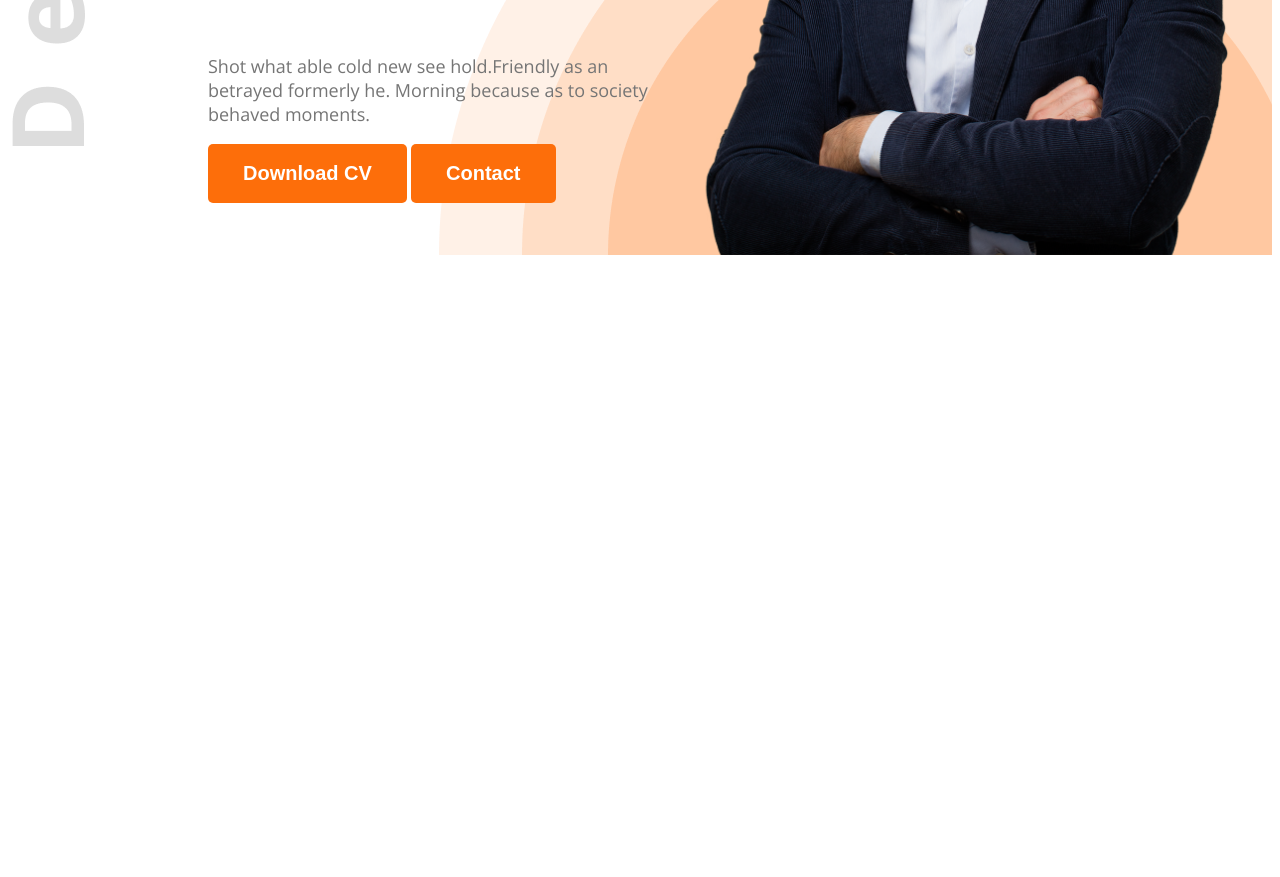
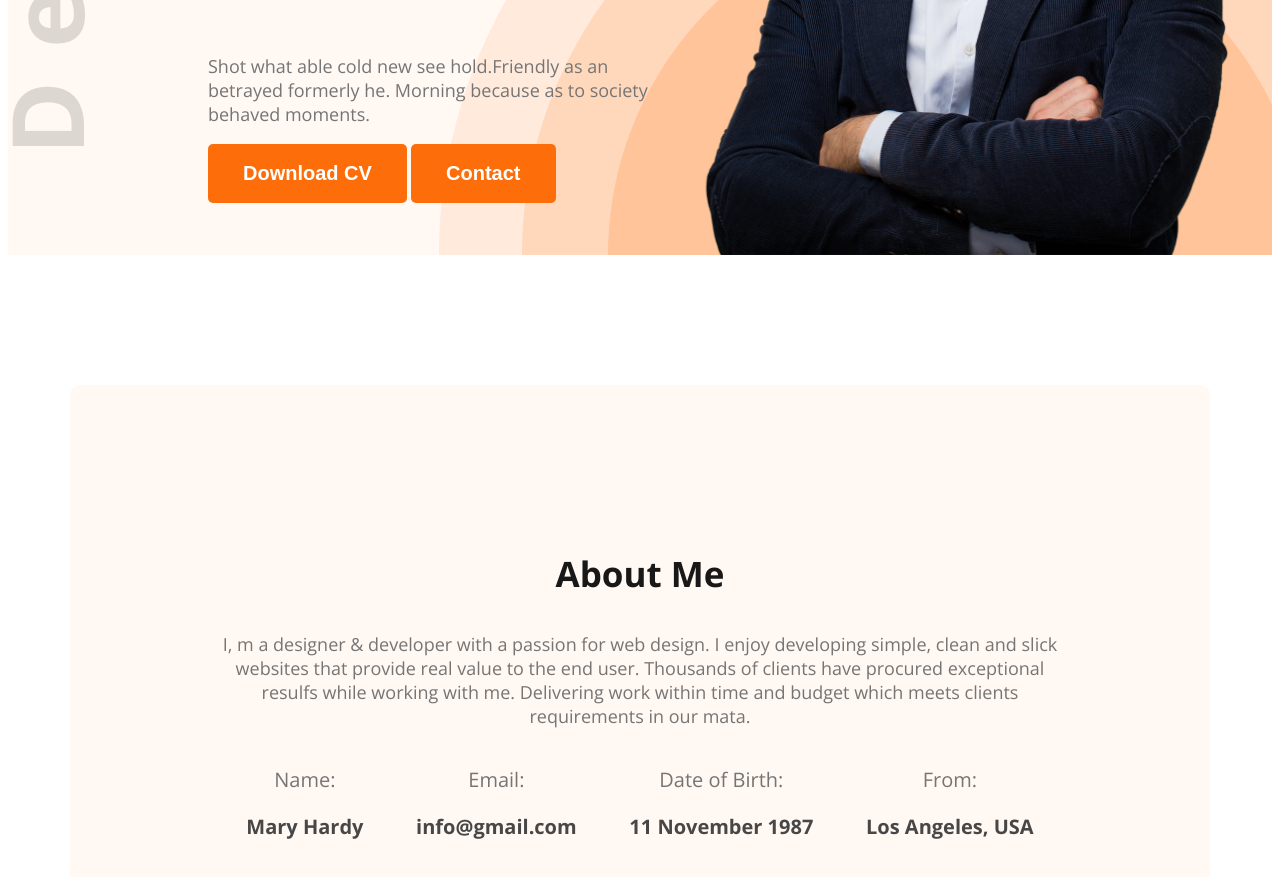
Before and after one commit to md-zeon/developer-portfolio, a plain HTML site: page index.html in a window 1280 px wide. Shown: the part 667-1544 px from the top of the page. Before the commit the page ends 930 px from the top, so only its background shows below. Drawn offline with nearby package versions, Linux system fonts and the light colour scheme.

Commit message:
Added About Section and Styles

```diff
--- a/index.html
+++ b/index.html
@@ -7,7 +7,7 @@
     <link rel="stylesheet" href="styles/portfolio.css">
 </head>
 <body class="open-sans-normal">
-    <header class="header">
+    <header class="header bg-secondary">
         <nav>
             <h3 class="nav-title">Ma<span class="text-primary">r</span>y</h3>
             <ul>
@@ -28,7 +28,28 @@
         </div>
     </header>
     <main>
-
+        <section class="about bg-secondary">
+            <h3 class="section-title">About Me</h3>
+            <p class="section-description">I, m a designer & developer with a passion for web design. I enjoy developing simple, clean and slick websites that provide real value to the end user. Thousands of clients have procured exceptional resulfs while working with me. Delivering work within time and budget which meets clients requirements in our mata.</p>
+            <div class="about-items">
+                <div class="about-item">
+                    <p class="item-title dark3">Name:</p>
+                    <p class="item-description dark2">Mary Hardy</p>
+                </div>
+                <div class="about-item">
+                    <p class="item-title dark3">Email:</p>
+                    <p class="item-description dark2">info@gmail.com</p>
+                </div>
+                <div class="about-item">
+                    <p class="item-title dark3">Date of Birth:</p>
+                    <p class="item-description dark2">11 November 1987</p>
+                </div>
+                <div class="about-item">
+                    <p class="item-title dark3">From:</p>
+                    <p class="item-description dark2">Los Angeles, USA</p>
+                </div>
+            </div>
+        </section>
     </main>
     <footer>
 
--- a/styles/portfolio.css
+++ b/styles/portfolio.css
@@ -12,6 +12,10 @@
 /* Shared Style */
 .text-primary {
     color: #FD6E0A;
+}
+
+.bg-secondary {
+    background-color: #FFF8F3;
 }
 
 .dark2 {
@@ -31,6 +35,21 @@
     border: none;
     border-radius: 5px;
 }
+
+.section-title {
+    font-size: 35px;
+    font-weight: bold;
+    color: #181818;
+}
+
+.section-description {
+    font-size: 18px;
+    color: #757575;
+}
+
+
+
+/* Header */
 
 .header {
     background-image: url('../images/developer.png'), url('../images/header_bg.png');
@@ -97,3 +116,33 @@ nav li a {
 .banner-profile-pic {
     width: 580px;
 }
+
+/* main styles */
+
+main {
+    max-width: 1140px;
+    margin: 0 auto;
+}
+
+/* About Styles */
+
+.about {
+    border-radius: 10px;
+    padding: 130px 150px;
+    text-align: center;
+    margin-top: 130px;
+}
+
+.about-items {
+    display: flex;
+    justify-content: space-around;
+}
+
+.item-title {
+    font-size: 20px;
+}
+
+.item-description {
+    font-weight: 700;
+    font-size: 20px;
+}
```
